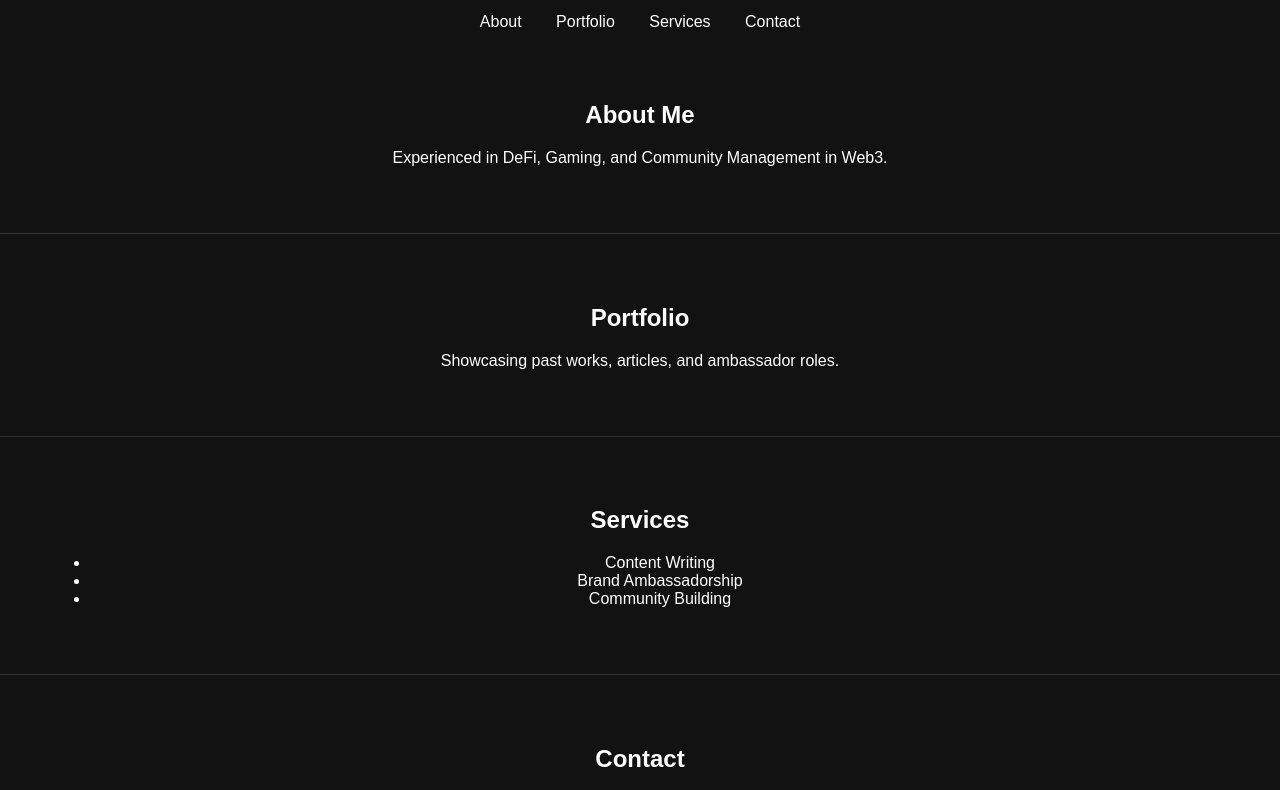
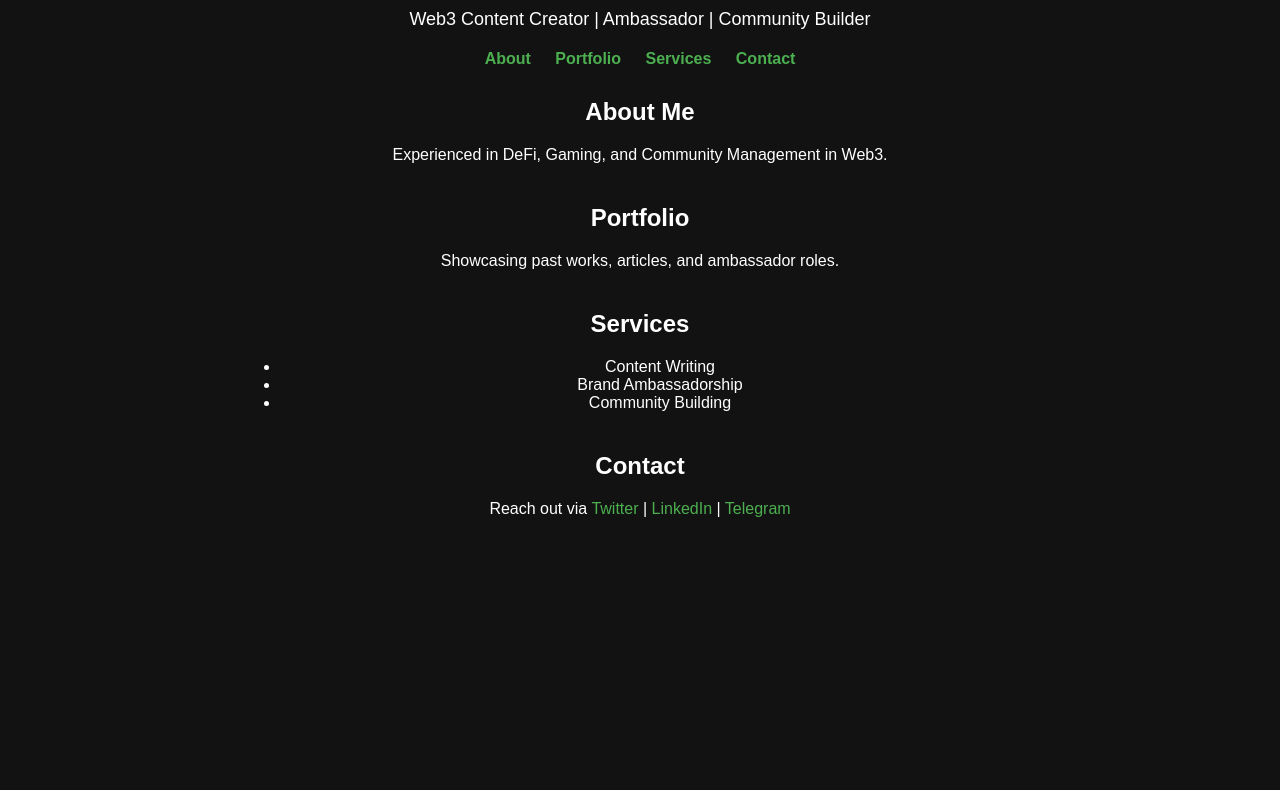
Before and after one commit to 0xbuzor/0xBuzor.github.io, a plain HTML site: page index.html in a window 1280 px wide. Shown: the part 101-891 px from the top of the page. After the commit the page ends 800 px from the top, so only its background shows below. Drawn offline with Linux system fonts and the light colour scheme.

Commit message:
style.css

```diff
--- a/style.css
+++ b/style.css
@@ -1,5 +1,48 @@
-body { font-family: Arial, sans-serif; margin: 0; padding: 0; text-align: center; background: #121212; color: #ffffff; }
-header { background: #1e1e1e; padding: 20px; }
-nav a { margin: 0 15px; color: #ffffff; text-decoration: none; }
-section { padding: 50px; border-bottom: 1px solid #333; }
-a { color: #1db954; }
+body {
+    font-family: 'Arial', sans-serif;
+    background-color: #121212;
+    color: #fff;
+    margin: 0;
+    padding: 0;
+    text-align: center;
+}
+
+.container {
+    max-width: 800px;
+    margin: auto;
+    padding: 20px;
+}
+
+h1 {
+    font-size: 36px;
+    color: #4CAF50;
+}
+
+.subtitle {
+    font-size: 18px;
+    margin-bottom: 20px;
+}
+
+nav {
+    margin-bottom: 30px;
+}
+
+nav a {
+    margin: 0 10px;
+    color: #4CAF50;
+    text-decoration: none;
+    font-weight: bold;
+}
+
+section {
+    margin-bottom: 40px;
+}
+
+a {
+    color: #4CAF50;
+    text-decoration: none;
+}
+
+a:hover {
+    text-decoration: underline;
+}
```
